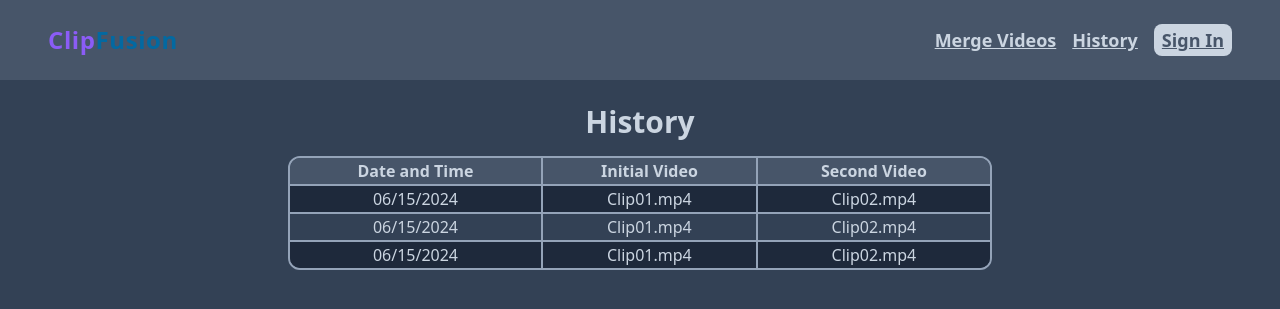
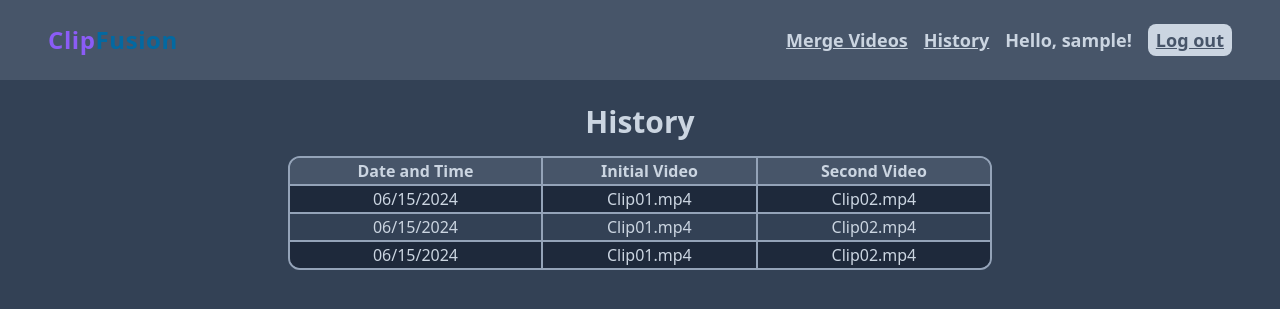
Before and after one commit to StivenF0/clipfusion, a Flask app: page /history in a window 1280 px wide. Shown: the top 309 px of the page. Run offline with Flask 3, Linux system fonts and the light colour scheme; the visitor is signed in with stand-in values (Sample User, id 1).

Commit message:
Add support to show username

```diff
--- a/templates/layout.html
+++ b/templates/layout.html
@@ -14,10 +14,16 @@
       </a>
     </div>
     <div>
-      <ul class="flex gap-4 text-slate-300 text-lg font-semibold underline">
-        <li><a href="{{ url_for('video') }}">Merge Videos</a></li>
-        <li><a href="{{ url_for('history') }}">History</a></li>
-        <li><a class="px-2 py-1 bg-slate-300 text-slate-600 rounded-lg underline" href="{{ url_for('login') }}">Sign In</a></li>
+      <ul class="flex gap-4 text-slate-300 text-lg font-semibold">
+        <li><a class="underline" href="{{ url_for('video') }}">Merge Videos</a></li>
+        <li><a class="underline" href="{{ url_for('history') }}">History</a></li>
+        {% if not session["user_id"] %}
+          <li><a class="px-2 py-1 bg-slate-300 text-slate-600 rounded-lg underline" href="{{ url_for('login') }}">Sign In</a></li>
+        {% else %}
+          <li style="text-decoration: none;">Hello, {{ session["user_name"] }}!</li>
+          <li><a class="px-2 py-1 bg-slate-300 text-slate-600 rounded-lg underline" href="{{ url_for('logout') }}">Log out</a></li>
+        {% endif %}
+
       </ul>
     </div>
   </header>
```
